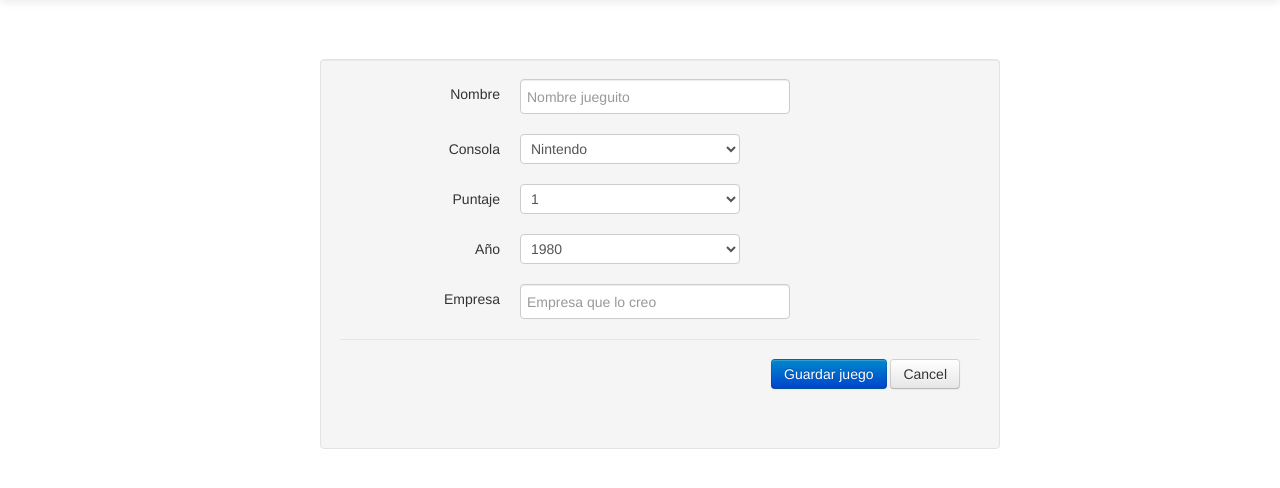
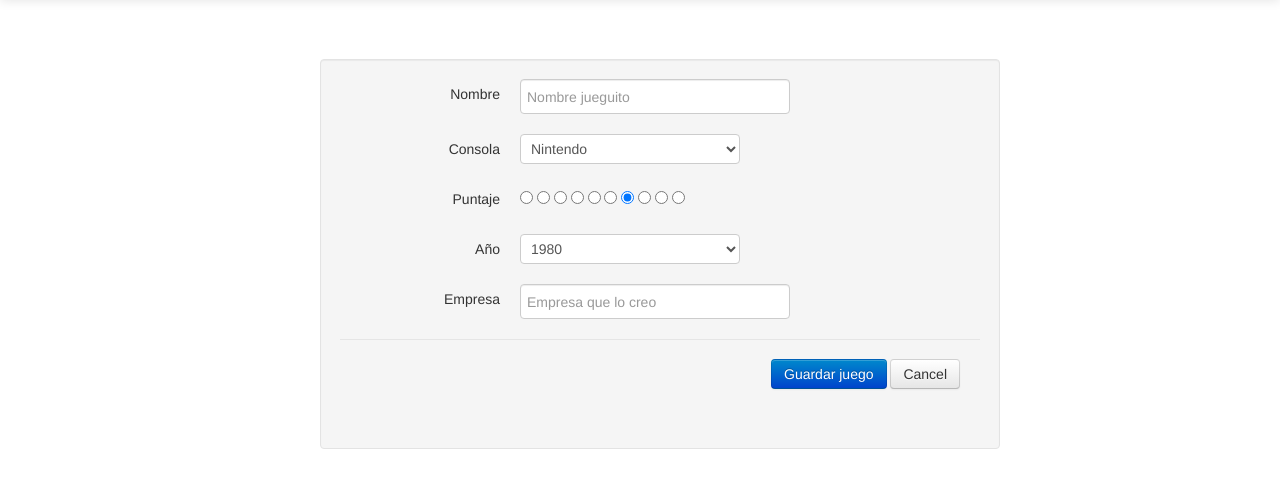
Before and after one commit to nahual/qc-elPibePlay, a PHP site: page /newGame.php in a window 1280 px wide. Shown: the part 41-529 px from the top of the page. Run offline with PHP 8.4, Linux system fonts and the light colour scheme; style sheets or scripts are compiled from the project's sources; some libraries are stand-ins or nearby versions.

Commit message:
Ajustes con respecto al star rating y una validación

```diff
--- a/common_head.php
+++ b/common_head.php
@@ -1,11 +1,10 @@
 <title>La aplicaci&oacute;n del Pibe Play</title>
+<meta charset="utf-8">
+
 <link type="text/css" href="resources/css/bootstrap.css" rel="stylesheet"/>
 <link type="text/css" href="resources/css/main.css" rel="stylesheet"/>
-<meta charset="utf-8">
+<link type="text/css" href="resources/js/star-rating/jquery.rating.css" rel="stylesheet"/>
+
 <script type="text/javascript" src="resources/js/jquery-1.7.min.js"></script>
 <script type="text/javascript" src="resources/js/elPibePlay.js"></script>
-
-<script type="text/javascript">
-
-
-</script>
+<script type="text/javascript" src="resources/js/star-rating/jquery.rating.js"></script>
--- a/newGame.php
+++ b/newGame.php
@@ -43,7 +43,10 @@ if (isset($_GET['id'])) {
                 e.preventDefault();
                 var name = $("#name").val();
                 var gameType = $("#gameType").val();
-                var rating = $("#rating").val();
+                var rating = $("input[name='rating']:checked").val();
+                if (!rating) {
+                    rating = 0;
+                }
                 var year = $("#year").val();
                 var company = $("#company").val();
                 var id = null;
@@ -100,9 +103,10 @@ if (isset($_GET['id'])) {
         <?php if (isset($game)) : ?>
             $("#name").val('<?php echo $game->getName(); ?>');
             $("#gameType").val('<?php echo $game->getGameType(); ?>');
-            $("#rating").val('<?php echo $game->getRating(); ?>');
             $("#year").val('<?php echo $game->getYear(); ?>');
             $("#company").val('<?php echo $game->getCompany(); ?>');
+
+            $("input[name='rating']").rating('select', '<?php echo $game->getRating(); ?>')
           <?php endif ?>
 
         });
@@ -147,11 +151,16 @@ if (isset($_GET['id'])) {
             <label class="control-label" for="gameType">Puntaje</label>
 
             <div class="controls">
-                <select id="rating">
-                  <?php for ($i = 1; $i < 11; $i++) : ?>
-                    <option value="<?php echo $i?>"><?php echo $i?></option>
-                  <?php endfor ?>
-                </select>
+                <input type="radio" class="star {split:2} required" name="rating" value="1"/>
+                <input type="radio" class="star {split:2}" name="rating" value="2"/>
+                <input type="radio" class="star {split:2}" name="rating" value="3"/>
+                <input type="radio" class="star {split:2}" name="rating" value="4"/>
+                <input type="radio" class="star {split:2}" name="rating" value="5"/>
+                <input type="radio" class="star {split:2}" name="rating" value="6"/>
+                <input type="radio" class="star {split:2}" name="rating" value="7" checked="true"/>
+                <input type="radio" class="star {split:2}" name="rating" value="8"/>
+                <input type="radio" class="star {split:2}" name="rating" value="9"/>
+                <input type="radio" class="star {half: true}" name="rating" value="10"/>
             </div>
         </div>
         <div class="control-group">
--- a/resources/js/elPibePlay.js
+++ b/resources/js/elPibePlay.js
@@ -1,4 +1,4 @@
-MIN_NAME_LENGTH=1;
+MIN_NAME_LENGTH=0;
 MAX_NAME_LENGTH=50;
 MAX_COMPANY_LENGTH=50;
 
```
